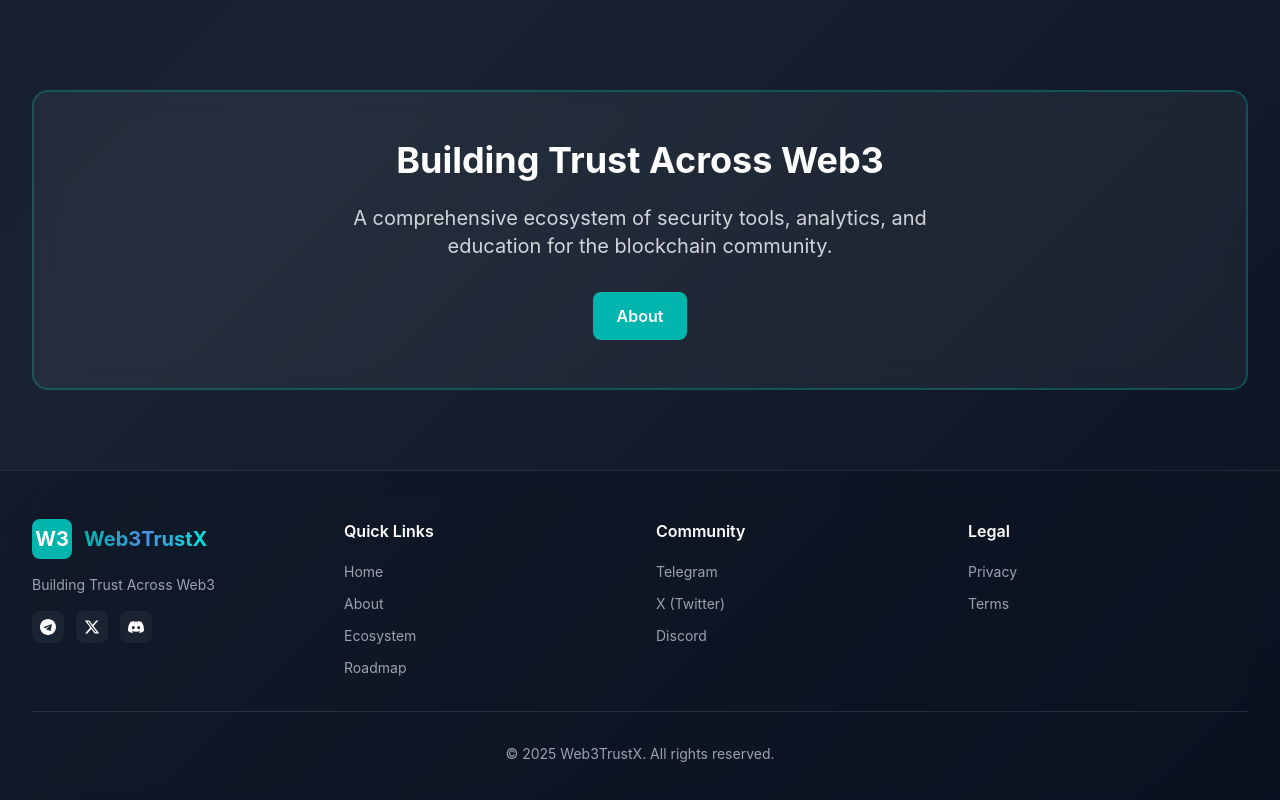
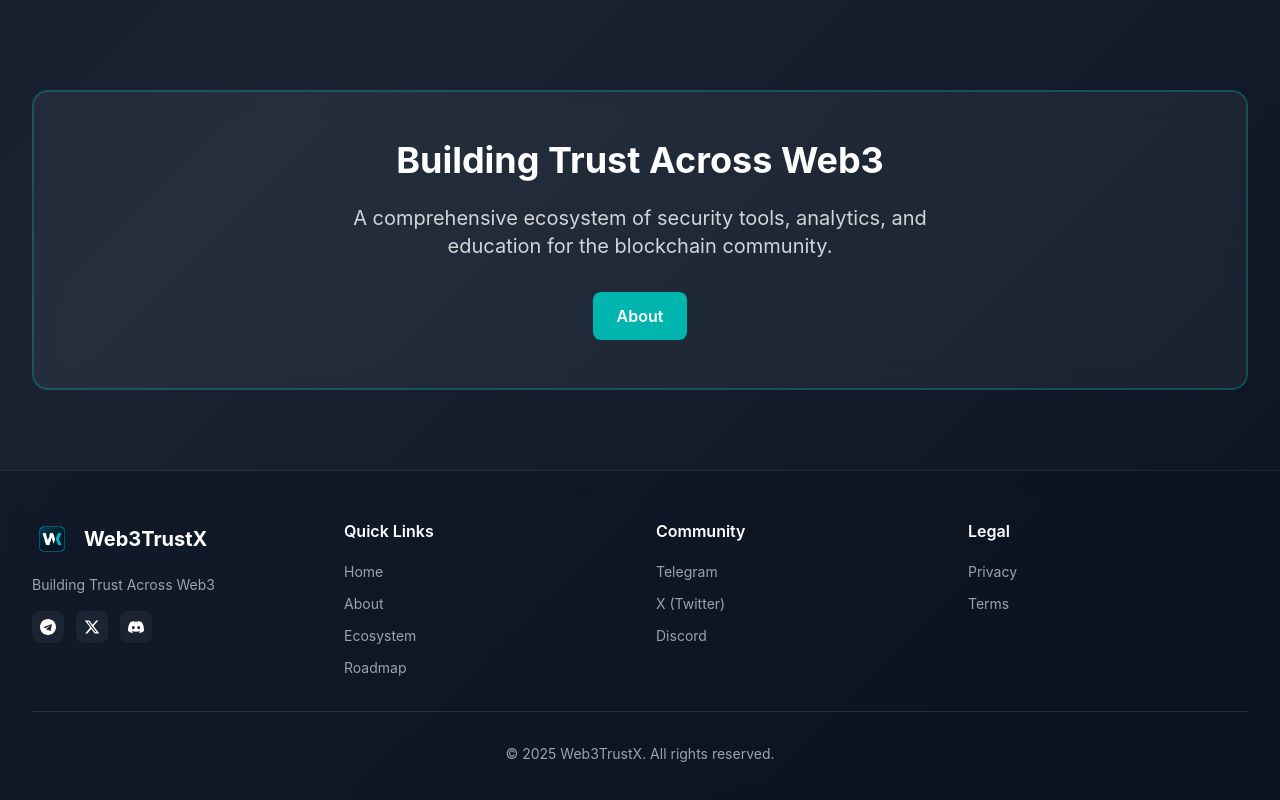
Before and after one commit to web3trustx/web3trustx, a Next.js app: page / in a window 1280 px wide. Shown: the part 1296-2096 px from the top of the page. Built offline with nearby package versions, Linux system fonts and the light colour scheme.

Commit message:
Update: Replace W3 logo with compact logo and change brand name to white in Footer

```diff
--- a/components/Footer.tsx
+++ b/components/Footer.tsx
@@ -26,10 +26,12 @@ export default function Footer() {
           {/* Brand Column */}
           <div className="md:col-span-1">
             <Link href="/" className="flex items-center space-x-3 mb-4">
-              <div className="w-10 h-10 bg-primary rounded-lg flex items-center justify-center">
-                <span className="text-white font-bold text-xl">W3</span>
-              </div>
-              <span className="text-xl font-display font-bold text-gradient">
+              <img
+                src="/logo.png"
+                alt="Web3TrustX Logo"
+                className="w-10 h-10 object-contain"
+              />
+              <span className="text-xl font-display font-bold text-white">
                 Web3TrustX
               </span>
             </Link>
```
